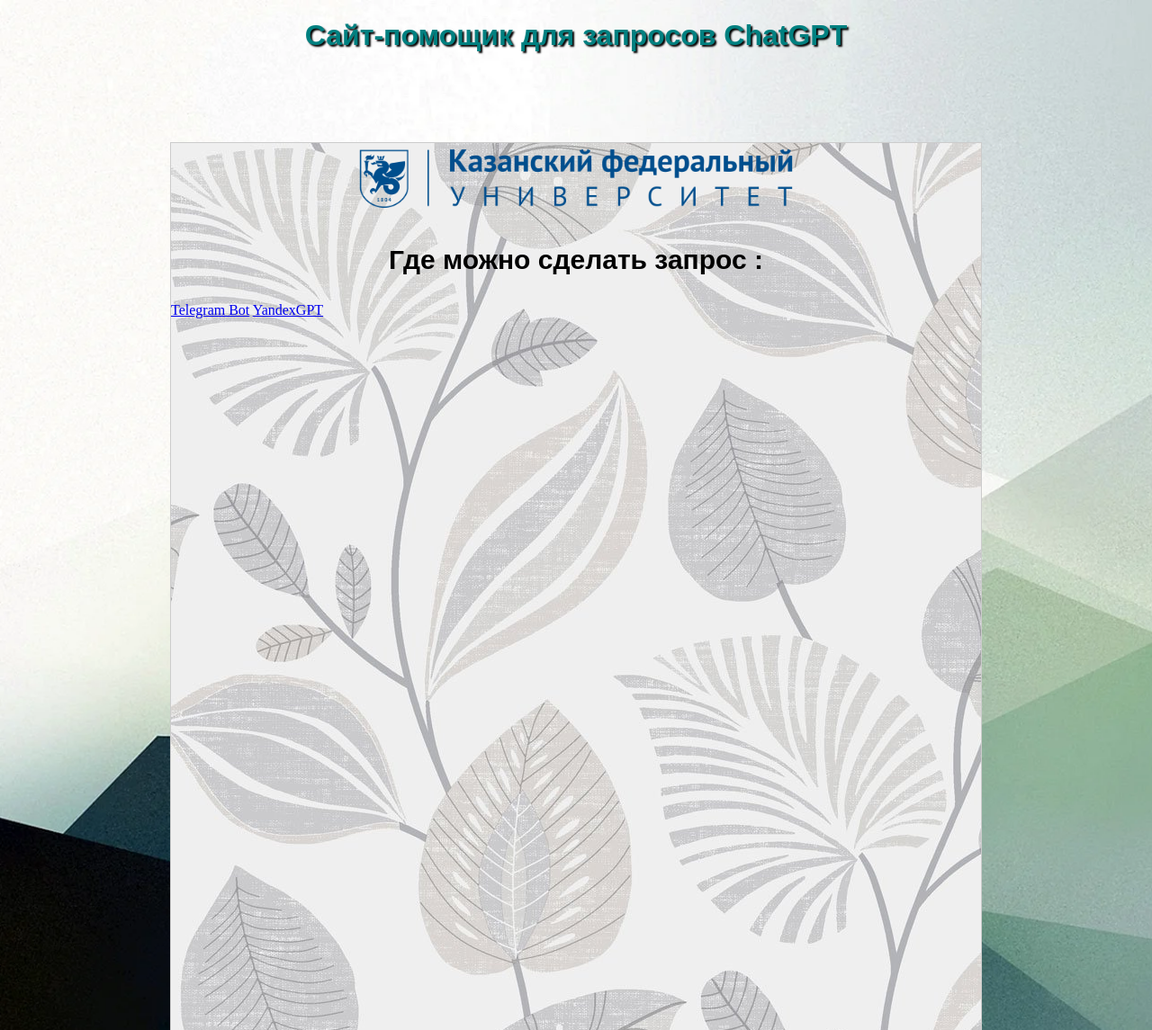
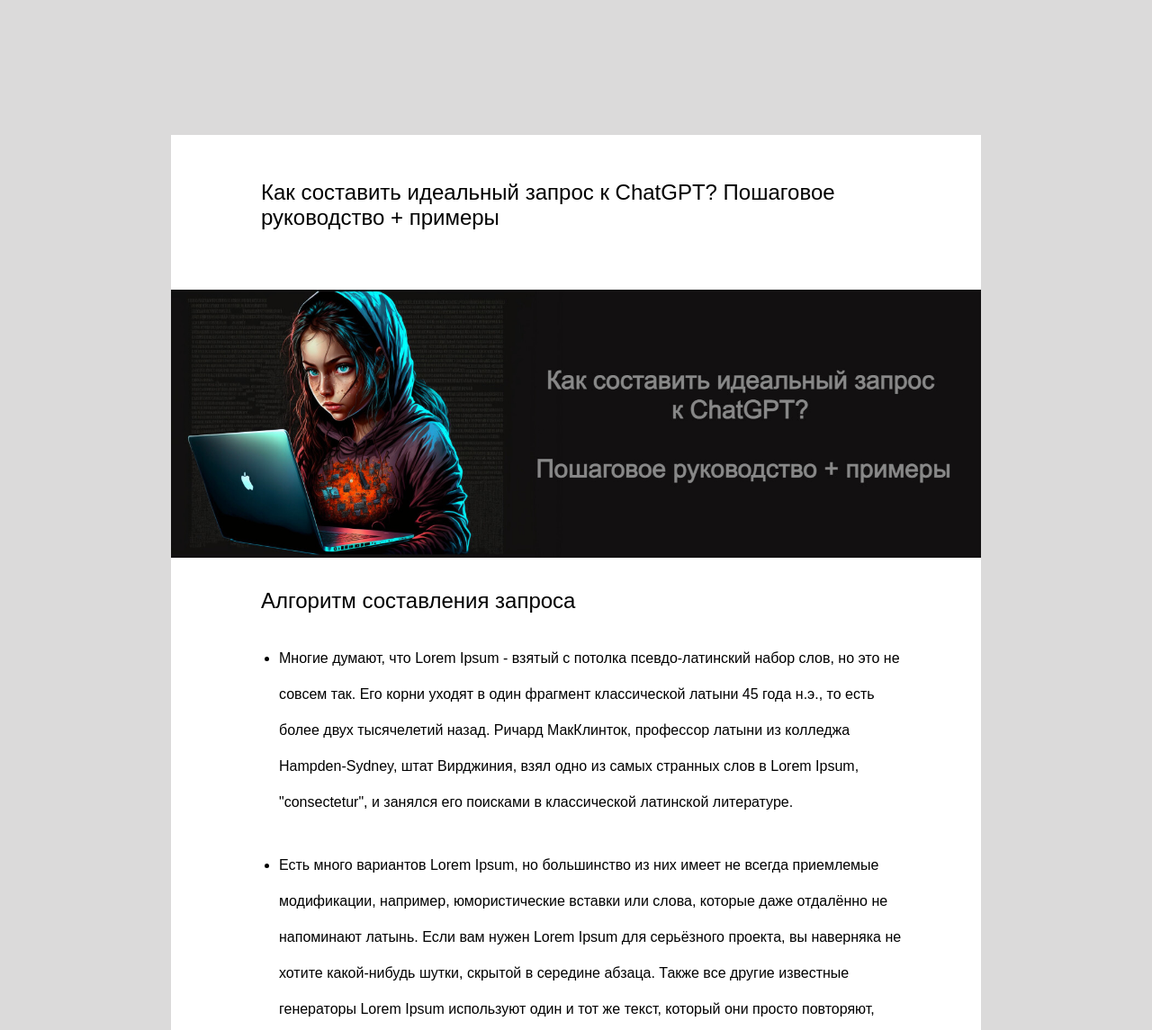
Before and after one commit to Telhadoi/ChatGPT, a plain HTML site: page index.html in a window 1280 px wide. Shown: the top 1145 px of the page at 90% size. Drawn offline with Linux system fonts and the light colour scheme.

Commit message:
gfsdgd
gfsdfgsdgfsdfg

```diff
--- a/index.html
+++ b/index.html
@@ -7,15 +7,20 @@
     <title>Document</title>
 </head>
 <body>
-    <h1>Сайт-помощик для запросов ChatGPT</h1>
     <section>
         <div id="main">
-            <img src="2560px-Эмблема_КФУ_с_2015.svg.png" alt="">
-            <h3>Где можно сделать запрос :</h3>
-            <div id="zapros">
-                <a href="@GPT4Telegrambot">Telegram Bot</a>
-                <a href="https://ya.ru/ai/gpt-2">YandexGPT</a>
-                <a href=""></a>
+            <h1>Как составить идеальный запрос к ChatGPT? Пошаговое руководство + примеры</h1>
+            <p></p>
+            <img src="загруженное.jpg" alt="">
+            <h2>Алгоритм составления запроса</h2>
+            <ul>
+                <li>Многие думают, что Lorem Ipsum - взятый с потолка псевдо-латинский набор слов, но это не совсем так. Его корни уходят в один фрагмент классической латыни 45 года н.э., то есть более двух тысячелетий назад. Ричард МакКлинток, профессор латыни из колледжа Hampden-Sydney, штат Вирджиния, взял одно из самых странных слов в Lorem Ipsum, "consectetur", и занялся его поисками в классической латинской литературе.</li>
+                <li>Есть много вариантов Lorem Ipsum, но большинство из них имеет не всегда приемлемые модификации, например, юмористические вставки или слова, которые даже отдалённо не напоминают латынь. Если вам нужен Lorem Ipsum для серьёзного проекта, вы наверняка не хотите какой-нибудь шутки, скрытой в середине абзаца. Также все другие известные генераторы Lorem Ipsum используют один и тот же текст, который они просто повторяют,</li>
+                <li>Есть много вариантов Lorem Ipsum, но большинство из них имеет не всегда приемлемые модификации, например, юмористические вставки или слова, которые даже отдалённо не напоминают латынь. Если вам нужен Lorem Ipsum для серьёзного проекта, вы наверняка не хотите какой-нибудь шутки, скрытой в середине абзаца. Также все другие известные генераторы Lorem Ipsum используют один и тот же текст, который они просто повторяют,</li>
+            </ul>
+            <h2>Примеры запросов</h2>
+            <div id="img">
+
             </div>
         </div>
     </section>
--- a/style.css
+++ b/style.css
@@ -1,37 +1,49 @@
 body{
-    background: url(fon-minimalizm-72.webp);
-    background-repeat: no-repeat;
-    background-size: cover;
-    background-position: unset;
+    background-color: rgb(219, 218, 218)
+}
+
+#main{
+    margin: 150px auto;
+    width: 900px;
+    padding-bottom: 50px;
+    background-color: white;
 }
 
 h1{
-    text-align: center;
+    width: 700px;
+    margin:auto;
+    padding: 50px 0;
     font-family: Arial, Helvetica, sans-serif;
-    color: teal;
-    text-shadow: 2px 2px 2px black;
+    font-weight: 400;
+}
+
+img{
+    width: 900px;
+
+}
+
+h2{
+    width: 700px;
+    margin: auto;
+    padding: 30px 0;
+    font-family: Arial, Helvetica, sans-serif;
+    font-weight: 500;
+}
+
+ul{
+    width: 700px;
+    margin: auto;
+}
+
+li{
+    font-size: 16px;
+    font-family: Arial, Helvetica, sans-serif;
+    font-weight: 400;
+    line-height: 2.5;
+    margin-bottom: 30px;
 }
 
 
+#img{
 
-#main{
-    width: 900px;
-    height: 1000px;
-    margin: 100px auto 100px auto;
-    border: 1px solid #cccccc;
-    background-color: #FFFFFF;
-    background-image: url('oboi.jpg');
 }
-
-#main img{
-    margin-left: 200px;
-    width: 500px;
-    height: auto;
-}
-
-#main h3{
-    text-align: center;
-    font-family: Arial, Helvetica, sans-serif;
-    color: black;
-    font-size: 30px;
-}
```
Also changed, not shown: загруженное.jpg (added).
